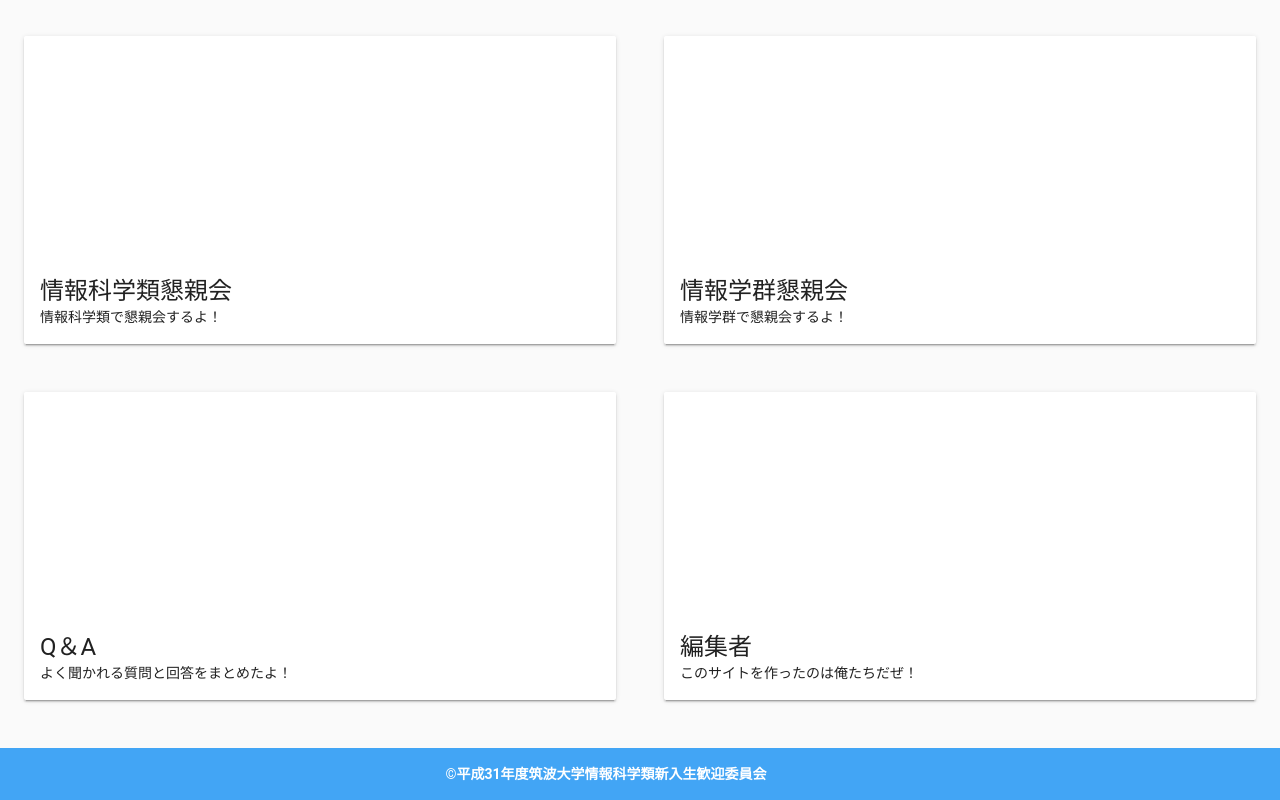
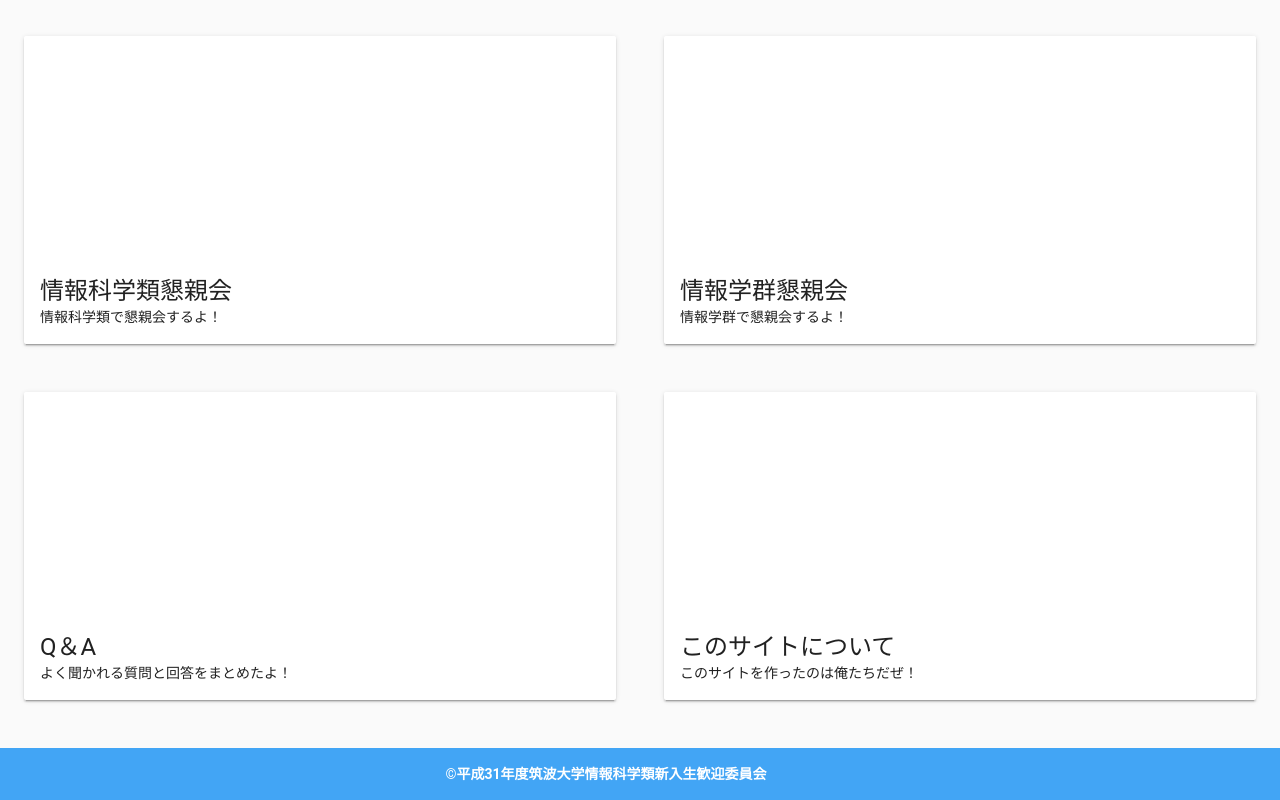
Before and after one commit to takonasu/shinkan2019, a Vue app: page /#/ in a window 1280 px wide. Shown: the part 1412-2212 px from the top of the page. Built offline with nearby package versions, Linux system fonts and the light colour scheme.

Commit message:
fix:カードタイトルを合わせた()二回目

```diff
--- a/src/components/top.vue
+++ b/src/components/top.vue
@@ -101,7 +101,7 @@
         },
         {
           id: 10,
-          title: "編集者",
+          title: "このサイトについて",
           text: "このサイトを作ったのは俺たちだぜ！",
           link: "author",
           img: "naoi.jpg"
```
